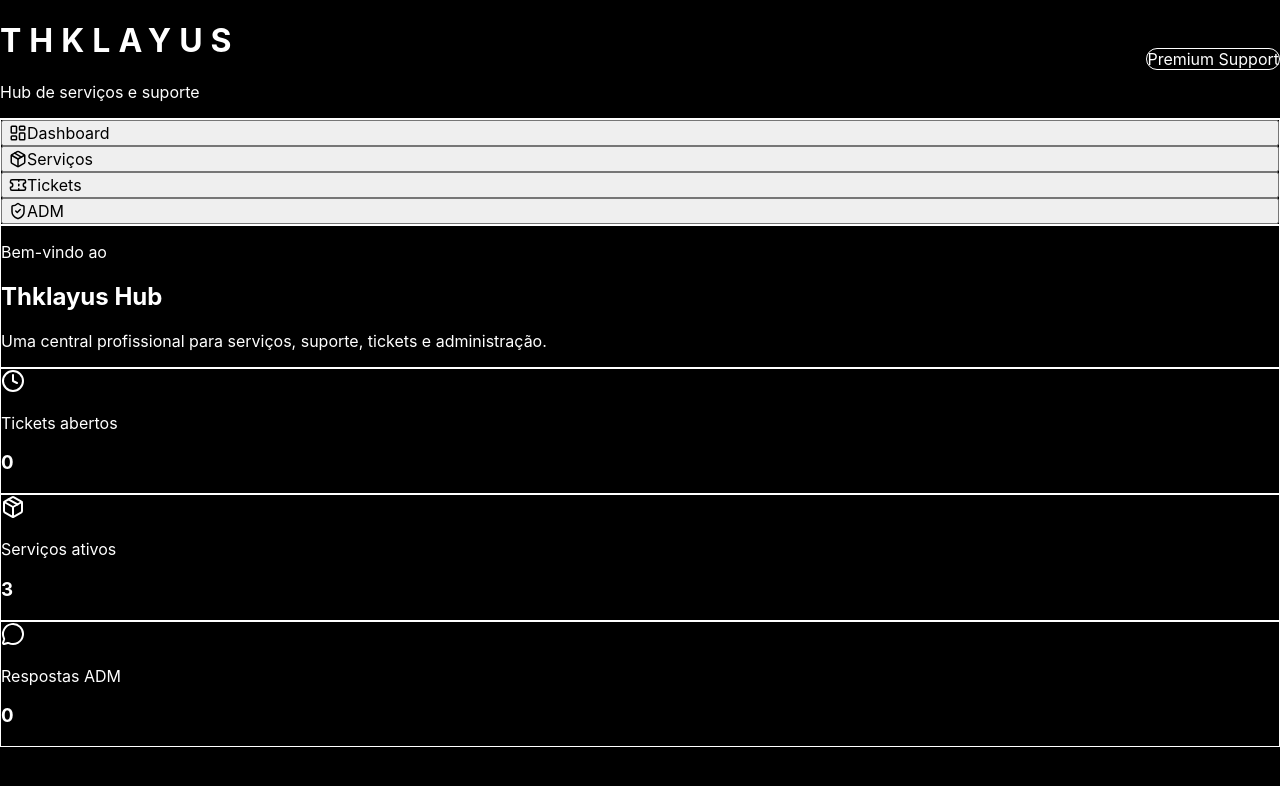
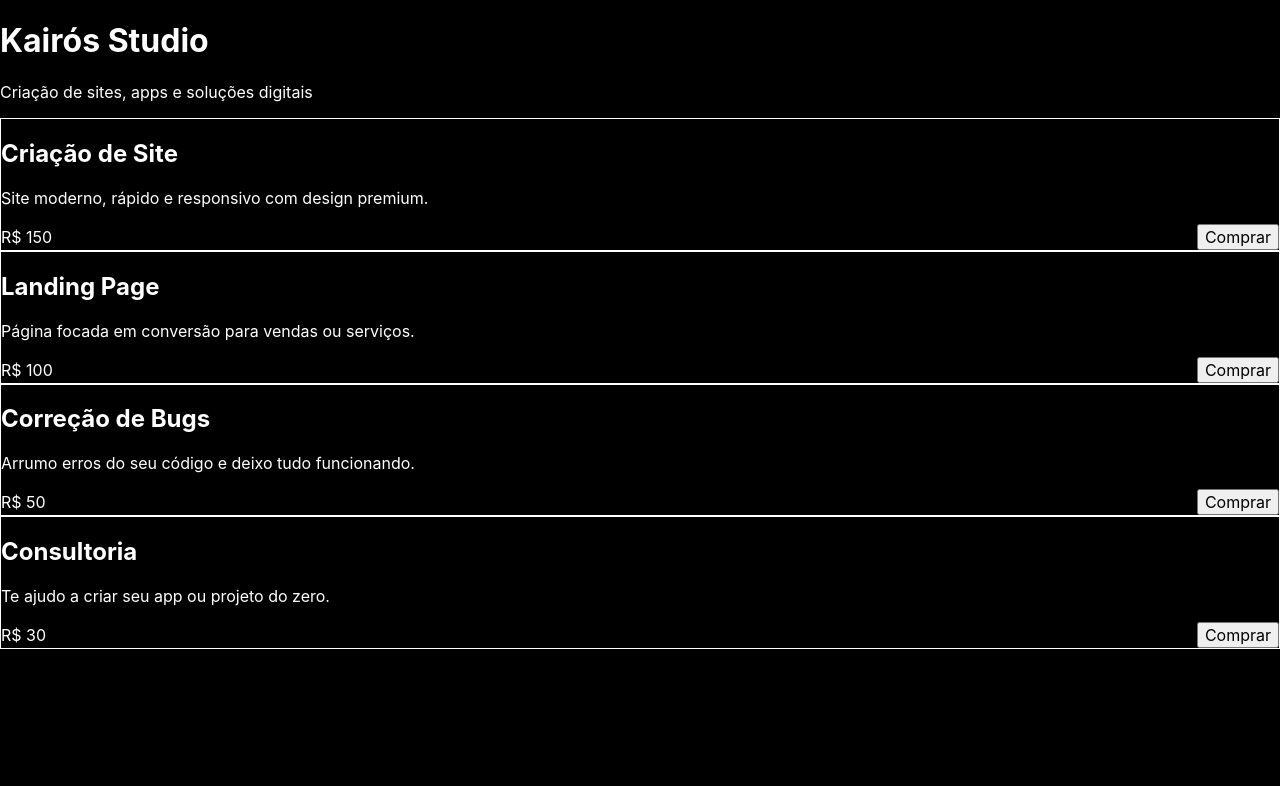
Before and after one commit to thiagodouglas19t-lang/Thklayus-hub, a React (Vite) app: page / in a window 1280 px wide. Shown: the top 786 px of the page. Built offline with nearby package versions, Linux system fonts and the light colour scheme.

Commit message:
Refactor App component and remove unused code

```diff
--- a/src/App.tsx
+++ b/src/App.tsx
@@ -1,167 +1,45 @@
-import { useState } from "react";
-import {
-  LayoutDashboard,
-  Ticket,
-  ShieldCheck,
-  Package,
-  Plus,
-  MessageCircle,
-  CheckCircle2,
-  Clock
-} from "lucide-react";
-
-type Page = "dashboard" | "services" | "tickets" | "admin";
+import { services } from "./data/services";
 
 export default function App() {
-  const [page, setPage] = useState<Page>("dashboard");
+  return (
+    <div className="min-h-screen px-6 py-10">
+      {/* Header */}
+      <h1 className="text-3xl font-bold mb-2">Kairós Studio</h1>
+      <p className="text-zinc-400 mb-10">
+        Criação de sites, apps e soluções digitais
+      </p>
 
-  return (
-    <div className="min-h-screen bg-black text-white">
-      <header className="border-b border-zinc-800 bg-zinc-950/80 backdrop-blur">
-        <div className="mx-auto flex max-w-6xl items-center justify-between px-4 py-4">
-          <div>
-            <h1 className="text-xl font-bold tracking-[0.25em]">THKLAYUS</h1>
-            <p className="text-sm text-zinc-500">Hub de serviços e suporte</p>
+      {/* Grid */}
+      <div className="grid gap-6 md:grid-cols-2">
+        {services.map((service) => (
+          <div
+            key={service.id}
+            className={`p-6 rounded-2xl border ${
+              service.highlight
+                ? "border-white bg-zinc-900"
+                : "border-zinc-800 bg-zinc-950"
+            }`}
+          >
+            <h2 className="text-xl font-semibold mb-2">
+              {service.title}
+            </h2>
+
+            <p className="text-zinc-400 text-sm mb-4">
+              {service.description}
+            </p>
+
+            <div className="flex items-center justify-between">
+              <span className="text-lg font-bold">
+                {service.price}
+              </span>
+
+              <button className="bg-white text-black px-4 py-2 rounded-xl text-sm font-medium hover:opacity-80 transition">
+                Comprar
+              </button>
+            </div>
           </div>
-
-          <div className="rounded-full border border-zinc-800 bg-black px-4 py-2 text-sm text-zinc-300">
-            Premium Support
-          </div>
-        </div>
-      </header>
-
-      <main className="mx-auto grid max-w-6xl gap-6 px-4 py-6 md:grid-cols-[240px_1fr]">
-        <aside className="rounded-2xl border border-zinc-800 bg-zinc-950 p-3">
-          <NavButton icon={<LayoutDashboard size={18} />} label="Dashboard" active={page === "dashboard"} onClick={() => setPage("dashboard")} />
-          <NavButton icon={<Package size={18} />} label="Serviços" active={page === "services"} onClick={() => setPage("services")} />
-          <NavButton icon={<Ticket size={18} />} label="Tickets" active={page === "tickets"} onClick={() => setPage("tickets")} />
-          <NavButton icon={<ShieldCheck size={18} />} label="ADM" active={page === "admin"} onClick={() => setPage("admin")} />
-        </aside>
-
-        <section>
-          {page === "dashboard" && <Dashboard />}
-          {page === "services" && <Services />}
-          {page === "tickets" && <Tickets />}
-          {page === "admin" && <Admin />}
-        </section>
-      </main>
-    </div>
-  );
-}
-
-function NavButton({ icon, label, active, onClick }: any) {
-  return (
-    <button
-      onClick={onClick}
-      className={`mb-2 flex w-full items-center gap-3 rounded-xl px-4 py-3 text-left transition ${
-        active
-          ? "bg-white text-black"
-          : "text-zinc-400 hover:bg-zinc-900 hover:text-white"
-      }`}
-    >
-      {icon}
-      {label}
-    </button>
-  );
-}
-
-function Dashboard() {
-  return (
-    <div className="space-y-6">
-      <div className="rounded-3xl border border-zinc-800 bg-zinc-950 p-6">
-        <p className="text-sm text-zinc-500">Bem-vindo ao</p>
-        <h2 className="mt-1 text-3xl font-bold">Thklayus Hub</h2>
-        <p className="mt-3 max-w-xl text-zinc-400">
-          Uma central profissional para serviços, suporte, tickets e administração.
-        </p>
-      </div>
-
-      <div className="grid gap-4 md:grid-cols-3">
-        <Stat title="Tickets abertos" value="0" icon={<Clock />} />
-        <Stat title="Serviços ativos" value="3" icon={<Package />} />
-        <Stat title="Respostas ADM" value="0" icon={<MessageCircle />} />
+        ))}
       </div>
     </div>
   );
 }
-
-function Stat({ title, value, icon }: any) {
-  return (
-    <div className="rounded-2xl border border-zinc-800 bg-zinc-950 p-5">
-      <div className="mb-4 text-zinc-500">{icon}</div>
-      <p className="text-sm text-zinc-500">{title}</p>
-      <h3 className="mt-1 text-3xl font-bold">{value}</h3>
-    </div>
-  );
-}
-
-function Services() {
-  const services = [
-    "Suporte básico",
-    "Criação de site simples",
-    "Arte ou identidade visual"
-  ];
-
-  return (
-    <div className="space-y-4">
-      <h2 className="text-2xl font-bold">Serviços</h2>
-
-      {services.map(service => (
-        <div key={service} className="rounded-2xl border border-zinc-800 bg-zinc-950 p-5">
-          <h3 className="font-semibold">{service}</h3>
-          <p className="mt-2 text-sm text-zinc-500">
-            Serviço disponível para solicitação via ticket.
-          </p>
-          <button className="mt-4 rounded-xl bg-white px-4 py-2 text-sm font-semibold text-black">
-            Solicitar
-          </button>
-        </div>
-      ))}
-    </div>
-  );
-}
-
-function Tickets() {
-  return (
-    <div className="space-y-4">
-      <div className="flex items-center justify-between gap-3">
-        <h2 className="text-2xl font-bold">Tickets</h2>
-        <button className="flex items-center gap-2 rounded-xl bg-white px-4 py-2 text-sm font-semibold text-black">
-          <Plus size={16} />
-          Novo ticket
-        </button>
-      </div>
-
-      <div className="rounded-2xl border border-zinc-800 bg-zinc-950 p-5">
-        <h3 className="font-semibold">Nenhum ticket ainda</h3>
-        <p className="mt-2 text-sm text-zinc-500">
-          Quando alguém abrir um ticket, ele aparecerá aqui.
-        </p>
-      </div>
-    </div>
-  );
-}
-
-function Admin() {
-  return (
-    <div className="space-y-4">
-      <h2 className="text-2xl font-bold">Painel ADM</h2>
-
-      <div className="rounded-2xl border border-zinc-800 bg-zinc-950 p-5">
-        <div className="mb-3 text-zinc-500">
-          <ShieldCheck />
-        </div>
-
-        <h3 className="font-semibold">Área administrativa</h3>
-        <p className="mt-2 text-sm text-zinc-500">
-          Aqui o ADM vai responder tickets, organizar suporte e controlar serviços.
-        </p>
-
-        <div className="mt-4 flex items-center gap-2 text-sm text-green-400">
-          <CheckCircle2 size={16} />
-          Visual pronto para conectar ao login ADM
-        </div>
-      </div>
-    </div>
-  );
-}
```
